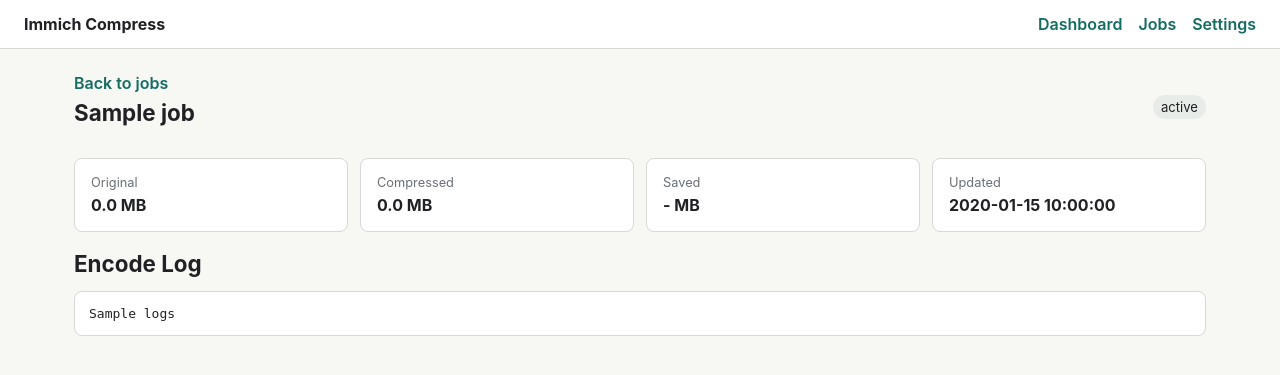
After one commit to zivshek/immich-compress, a FastAPI app: template app/templates/job_detail.html in a window 1280 px wide. The commit adds this page. Shown: the top 375 px of the page. Run offline with FastAPI, Linux system fonts and the light colour scheme; the template is opened without the code that fills it: most values are stand-ins (such as "Sample title", 1, 10 or a date in 2020); parts of the project's set-up code (start-up, migrations or seed data) failed here and were passed over.

Commit message:
feat: add job review page

```diff
--- a/app/main.py
+++ b/app/main.py
@@ -1,7 +1,10 @@
 from __future__ import annotations
 
+from pathlib import Path
+
 from fastapi import FastAPI, Form, Request
-from fastapi.responses import RedirectResponse
+from fastapi import HTTPException
+from fastapi.responses import FileResponse, RedirectResponse
 from fastapi.staticfiles import StaticFiles
 from fastapi.templating import Jinja2Templates
 
@@ -15,6 +18,18 @@ from app.tools import tool_statuses
 app = FastAPI(title="Immich Compress")
 templates = Jinja2Templates(directory="app/templates")
 app.mount("/static", StaticFiles(directory="app/static"), name="static")
+
+
+def safe_job_file(path_value: str | None) -> Path:
+    if not path_value:
+        raise HTTPException(status_code=404, detail="File is not available")
+    path = Path(path_value).resolve()
+    data_dir = effective_settings().data_dir.resolve()
+    if data_dir not in path.parents and path != data_dir:
+        raise HTTPException(status_code=403, detail="File is outside the app data directory")
+    if not path.is_file():
+        raise HTTPException(status_code=404, detail="File does not exist")
+    return path
 
 
 @app.on_event("startup")
@@ -88,3 +103,45 @@ def jobs_page(request: Request):
 def process_asset(asset: str = Form(...)):
     job_queue.enqueue(asset)
     return RedirectResponse("/jobs", status_code=303)
+
+
+@app.get("/jobs/{asset_id}")
+def job_detail(request: Request, asset_id: str):
+    job = db.get_job(asset_id)
+    if not job:
+        raise HTTPException(status_code=404, detail="Job not found")
+    return templates.TemplateResponse(
+        request,
+        "job_detail.html",
+        {"settings": effective_settings(), "job": job},
+    )
+
+
+@app.get("/jobs/{asset_id}/files/{kind}")
+def job_file(asset_id: str, kind: str):
+    job = db.get_job(asset_id)
+    if not job:
+        raise HTTPException(status_code=404, detail="Job not found")
+    if kind == "original":
+        path = safe_job_file(job["original_path"])
+    elif kind == "compressed":
+        path = safe_job_file(job["output_path"])
+    else:
+        raise HTTPException(status_code=404, detail="File kind not found")
+    return FileResponse(path, filename=path.name)
+
+
+@app.post("/jobs/{asset_id}/accept")
+def accept_job(asset_id: str):
+    if not db.get_job(asset_id):
+        raise HTTPException(status_code=404, detail="Job not found")
+    db.update_job(asset_id, state="accepted", error=None)
+    return RedirectResponse(f"/jobs/{asset_id}", status_code=303)
+
+
+@app.post("/jobs/{asset_id}/reject")
+def reject_job(asset_id: str):
+    if not db.get_job(asset_id):
+        raise HTTPException(status_code=404, detail="Job not found")
+    db.update_job(asset_id, state="rejected")
+    return RedirectResponse(f"/jobs/{asset_id}", status_code=303)
--- a/app/static/styles.css
+++ b/app/static/styles.css
@@ -44,7 +44,9 @@ nav {
 }
 
 nav a,
-.button {
+.button,
+.back-link,
+.filename {
   color: var(--accent);
   font-weight: 600;
   text-decoration: none;
@@ -143,6 +145,11 @@ button,
   color: var(--accent);
 }
 
+.danger-button {
+  background: var(--danger);
+  border-color: var(--danger);
+}
+
 .table-wrap {
   background: var(--panel);
   border: 1px solid var(--line);
@@ -199,6 +206,16 @@ th {
   color: var(--accent-strong);
 }
 
+.state-accepted {
+  background: #dcefea;
+  color: var(--accent-strong);
+}
+
+.state-rejected {
+  background: #f5dddd;
+  color: var(--danger);
+}
+
 .empty {
   color: var(--muted);
   text-align: center;
@@ -229,6 +246,60 @@ label {
   padding: 10px 12px;
 }
 
+.detail-header {
+  align-items: center;
+  display: flex;
+  justify-content: space-between;
+  margin-bottom: 18px;
+}
+
+.detail-header h1 {
+  margin-top: 6px;
+}
+
+.review-layout {
+  align-items: start;
+  display: grid;
+  gap: 16px;
+  grid-template-columns: minmax(0, 1fr) 240px;
+  margin-bottom: 24px;
+}
+
+.review-player {
+  background: #111;
+  border-radius: 8px;
+  overflow: hidden;
+}
+
+.review-player video {
+  aspect-ratio: 16 / 9;
+  display: block;
+  max-height: 70vh;
+  object-fit: contain;
+  width: 100%;
+}
+
+.review-actions {
+  display: grid;
+  gap: 10px;
+}
+
+.review-actions form,
+.review-actions button,
+.review-actions .button {
+  width: 100%;
+}
+
+.log-box {
+  background: var(--panel);
+  border: 1px solid var(--line);
+  border-radius: 8px;
+  max-height: 360px;
+  overflow: auto;
+  padding: 14px;
+  white-space: pre-wrap;
+}
+
 @media (max-width: 760px) {
   .topbar,
   .toolbar,
@@ -244,4 +315,9 @@ label {
   .tool-grid {
     grid-template-columns: 1fr;
   }
+
+  .detail-header,
+  .review-layout {
+    grid-template-columns: 1fr;
+  }
 }
--- /dev/null
+++ b/app/templates/job_detail.html
@@ -0,0 +1,64 @@
+{% extends "base.html" %}
+{% block content %}
+<section class="detail-header">
+  <div>
+    <a class="back-link" href="/jobs">Back to jobs</a>
+    <h1>{{ job.original_file_name }}</h1>
+  </div>
+  <span class="state state-{{ job.state }}">{{ job.state }}</span>
+</section>
+
+<section class="summary-grid">
+  <div class="panel">
+    <span class="label">Original</span>
+    <strong>{{ "%.1f"|format(job.original_size / 1048576) if job.original_size else "-" }} MB</strong>
+  </div>
+  <div class="panel">
+    <span class="label">Compressed</span>
+    <strong>{{ "%.1f"|format(job.compressed_size / 1048576) if job.compressed_size else "-" }} MB</strong>
+  </div>
+  <div class="panel">
+    <span class="label">Saved</span>
+    <strong>{{ "%.1f"|format(job.saved_bytes / 1048576) if job.saved_bytes else "-" }} MB</strong>
+  </div>
+  <div class="panel">
+    <span class="label">Updated</span>
+    <strong>{{ job.updated_at }}</strong>
+  </div>
+</section>
+
+{% if job.output_path %}
+<section class="review-layout">
+  <div class="review-player">
+    <video controls preload="metadata" src="/jobs/{{ job.asset_id }}/files/compressed"></video>
+  </div>
+  <aside class="panel review-actions">
+    <a class="button" href="/jobs/{{ job.asset_id }}/files/compressed">Download Compressed</a>
+    {% if job.original_path %}
+    <a class="button secondary" href="/jobs/{{ job.asset_id }}/files/original">Download Original</a>
+    {% endif %}
+    <a class="button secondary" href="{{ settings.immich_url.rstrip('/') }}/photos/{{ job.asset_id }}" target="_blank" rel="noreferrer">Open in Immich</a>
+    <form method="post" action="/jobs/{{ job.asset_id }}/accept">
+      <button type="submit">Accept</button>
+    </form>
+    <form method="post" action="/jobs/{{ job.asset_id }}/reject">
+      <button class="danger-button" type="submit">Reject</button>
+    </form>
+  </aside>
+</section>
+{% endif %}
+
+{% if job.error %}
+<section>
+  <h1>Error</h1>
+  <pre class="log-box">{{ job.error }}</pre>
+</section>
+{% endif %}
+
+{% if job.logs %}
+<section>
+  <h1>Encode Log</h1>
+  <pre class="log-box">{{ job.logs }}</pre>
+</section>
+{% endif %}
+{% endblock %}
--- a/app/templates/partials/jobs_table.html
+++ b/app/templates/partials/jobs_table.html
@@ -14,7 +14,7 @@
       {% for job in jobs %}
       <tr>
         <td>
-          <span class="filename">{{ job.original_file_name }}</span>
+          <a class="filename" href="/jobs/{{ job.asset_id }}">{{ job.original_file_name }}</a>
           {% if job.error %}<small class="error">{{ job.error }}</small>{% endif %}
         </td>
         <td><span class="state state-{{ job.state }}">{{ job.state }}</span></td>
```
